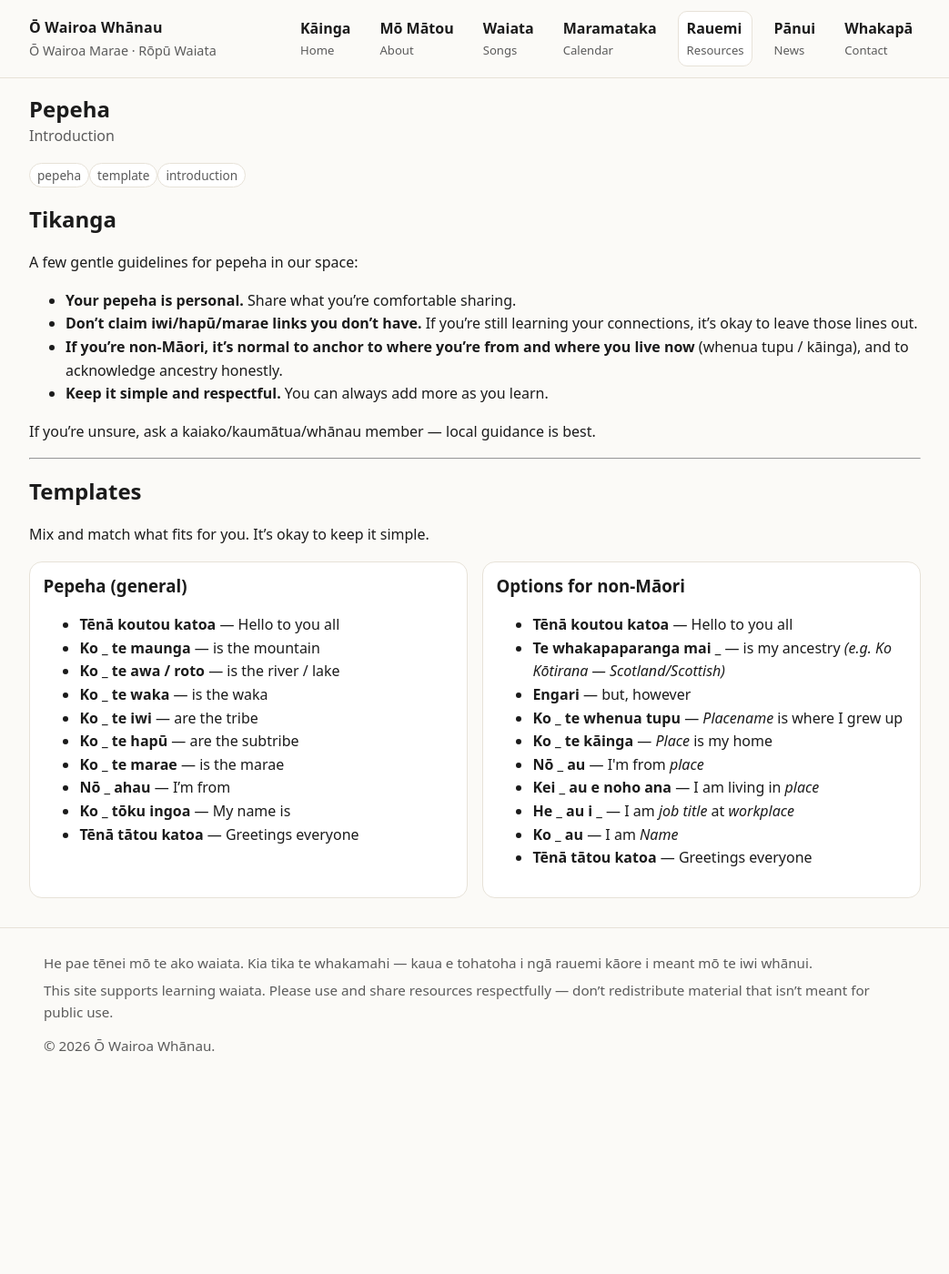
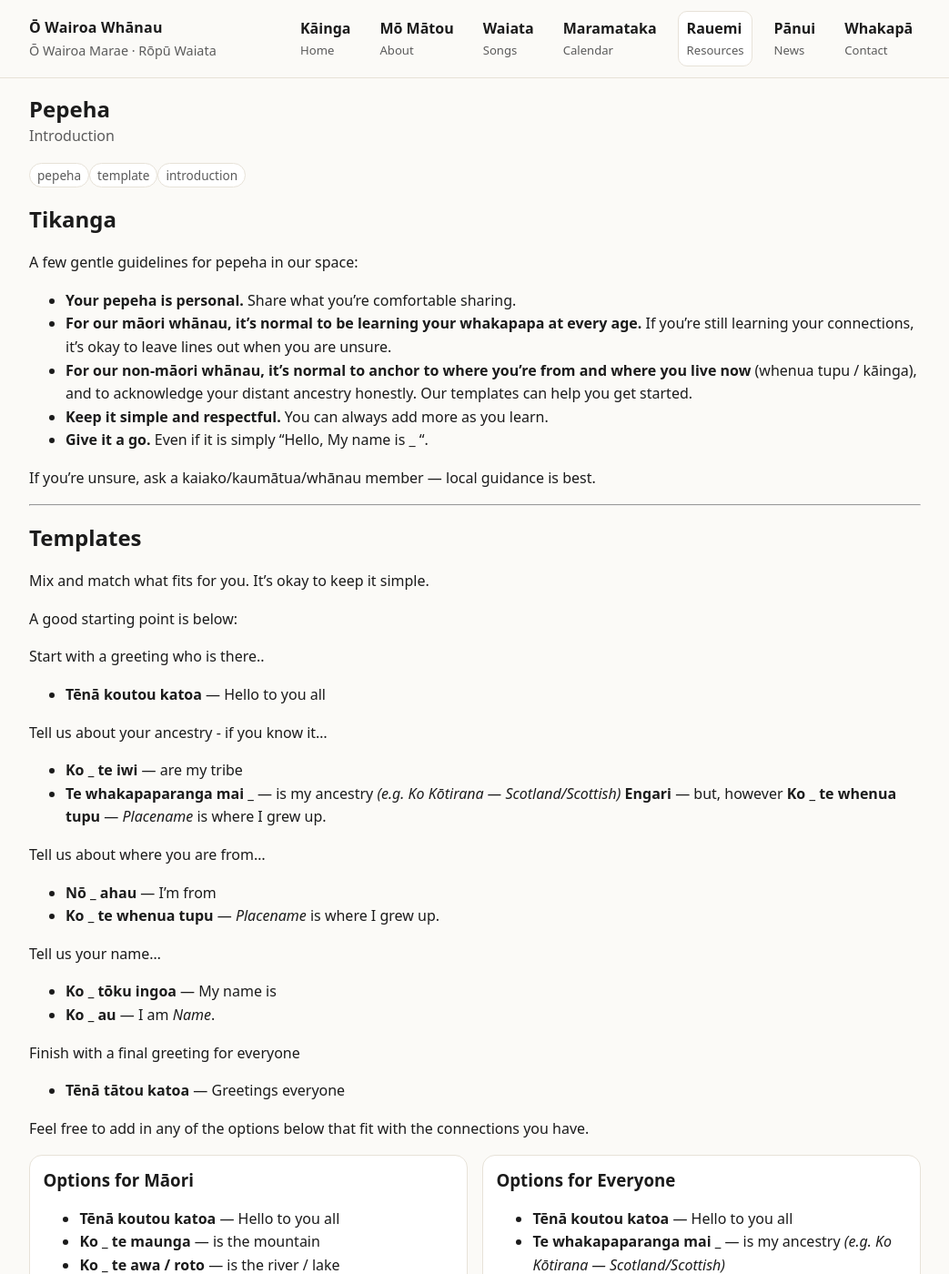
Before and after one commit to Standen-Home/owairoawhanau-site, a Jekyll site: the page built from _resources/pepeha-template.md, in a window 1280 px wide and 1400 px high. Shown: the whole window at 91% size, without its empty margins (118-1161 px from the left). Built offline with Jekyll 4.4.1, drawn with Linux system fonts in a browser that asks for light colours.

Commit message:
Updating language in the Pepeha page

```diff
--- a/_resources/pepeha-template.md
+++ b/_resources/pepeha-template.md
@@ -15,9 +15,10 @@ keywords: "pepeha template tena koutou ko te maunga awa roto waka whenua tupu ka
 A few gentle guidelines for pepeha in our space:
 
 - **Your pepeha is personal.** Share what you’re comfortable sharing.
-- **Don’t claim iwi/hapū/marae links you don’t have.** If you’re still learning your connections, it’s okay to leave those lines out.
-- **If you’re non‑Māori, it’s normal to anchor to where you’re from and where you live now** (whenua tupu / kāinga), and to acknowledge ancestry honestly.
+- **For our māori whānau, it's normal to be learning your whakapapa at every age.** If you’re still learning your connections, it’s okay to leave lines out when you are unsure.
+- **For our non-māori whānau, it’s normal to anchor to where you’re from and where you live now** (whenua tupu / kāinga), and to acknowledge your distant ancestry honestly. Our templates can help you get started.
 - **Keep it simple and respectful.** You can always add more as you learn.
+- **Give it a go.** Even if it is simply "Hello, My name is _ ".
 
 If you’re unsure, ask a kaiako/kaumātua/whānau member — local guidance is best.
 
@@ -26,9 +27,33 @@ If you’re unsure, ask a kaiako/kaumātua/whānau member — local guidance is
 ## Templates
 Mix and match what fits for you. It’s okay to keep it simple.
 
+A good starting point is below:
+
+Start with a greeting who is there..
+- **Tēnā koutou katoa** — Hello to you all
+
+Tell us about your ancestry - if you know it...
+- **Ko _ te iwi** — are my tribe
+- **Te whakapaparanga mai _** — is my ancestry *(e.g. Ko Kōtirana — Scotland/Scottish)*
+**Engari** — but, however
+**Ko _ te whenua tupu** — *Placename* is where I grew up.
+
+Tell us about where you are from...
+- **Nō _ ahau** — I’m from
+- **Ko _ te whenua tupu** — *Placename* is where I grew up.
+
+Tell us your name...
+- **Ko _ tōku ingoa** — My name is
+- **Ko _ au** — I am *Name*.
+
+Finish with a final greeting for everyone
+- **Tēnā tātou katoa** — Greetings everyone
+
+Feel free to add in any of the options below that fit with the connections you have.
+
 <div class="cols-2">
   <div>
-    <h3>Pepeha (general)</h3>
+    <h3>Options for Māori</h3>
     <ul>
       <li><strong>Tēnā koutou katoa</strong> — Hello to you all</li>
       <li><strong>Ko _ te maunga</strong> — is the mountain</li>
@@ -44,7 +69,7 @@ Mix and match what fits for you. It’s okay to keep it simple.
   </div>
 
   <div>
-    <h3>Options for non‑Māori</h3>
+    <h3>Options for Everyone</h3>
     <ul>
       <li><strong>Tēnā koutou katoa</strong> — Hello to you all</li>
       <li><strong>Te whakapaparanga mai _</strong> — is my ancestry <em>(e.g. Ko Kōtirana — Scotland/Scottish)</em></li>
```
Also changed, not shown: resources.md (+0 -14 lines).
